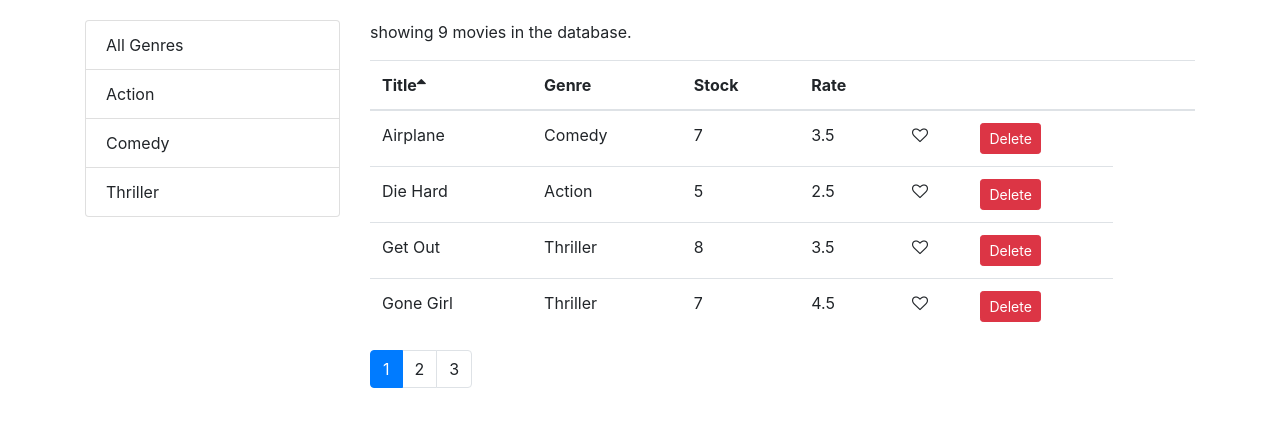
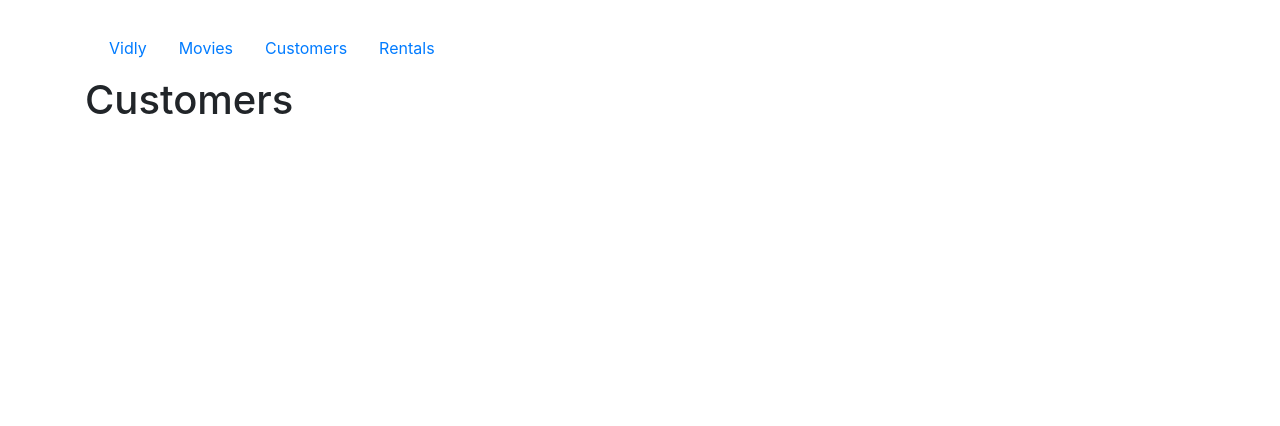
Before and after one commit to shiwen-cheng/vidly, a React (Create React App) app: page /customers in a window 1280 px wide. Shown: the top 426 px of the page. Built offline with nearby package versions, Linux system fonts and the light colour scheme.

Commit message:
add navbar.

```diff
--- a/package.json
+++ b/package.json
@@ -12,6 +12,7 @@
     "prop-types": "^15.6.2",
     "react": "^17.0.2",
     "react-dom": "^17.0.2",
+    "react-router-dom": "^4.3.1",
     "react-scripts": "5.0.0",
     "web-vitals": "^2.1.4"
   },
--- a/src/App.js
+++ b/src/App.js
@@ -1,12 +1,27 @@
+import React, { Component } from "react";
 import logo from "./logo.svg";
 import "./App.css";
-
+import { Route, Switch, Redirect } from "react-router-dom";
 import Movies from "./components/movies";
+import Customers from "./components/customers";
+import Rentals from "./components/rentals";
+import NavBar from "./components/navbar";
+import NotFound from "./components/notFound";
 
 function App() {
   return (
     <main className="container">
-      <Movies />
+      <NavBar />
+      <div className="content">
+        <Switch>
+          <Route path="/movies" component={Movies} />
+          <Route path="/customers" component={Customers} />
+          <Route path="/rentals" component={Rentals} />
+          <Route path="/not-found" component={NotFound} />
+          <Redirect from="/" to="/movies" />
+          <Redirect to="/not-found" />
+        </Switch>
+      </div>
     </main>
   );
 }
--- /dev/null
+++ b/src/components/customers.jsx
@@ -0,0 +1,7 @@
+import React from "react";
+
+const Customers = () => {
+  return <h1>Customers</h1>;
+};
+
+export default Customers;
--- /dev/null
+++ b/src/components/navbar.jsx
@@ -0,0 +1,31 @@
+import React from "react";
+import { Link } from "react-router-dom";
+
+const NavBar = (props) => {
+  return (
+    <ul className="nav nav-pills card-header-pills m-2">
+      <li className="nav-item">
+        <Link className="nav-link disable" to="/movies">
+          Vidly
+        </Link>
+      </li>
+      <li className="nav-item">
+        <Link className="nav-link" to="/movies">
+          Movies
+        </Link>
+      </li>
+      <li className="nav-item">
+        <Link className="nav-link" to="/customers">
+          Customers
+        </Link>
+      </li>
+      <li className="nav-item">
+        <Link className="nav-link" to="/rentals">
+          Rentals
+        </Link>
+      </li>
+    </ul>
+  );
+};
+
+export default NavBar;
--- /dev/null
+++ b/src/components/notFound.jsx
@@ -0,0 +1,7 @@
+import React from "react";
+
+const NotFound = () => {
+  return <h1>Not Found</h1>;
+};
+
+export default NotFound;
--- /dev/null
+++ b/src/components/rentals.jsx
@@ -0,0 +1,7 @@
+import React from "react";
+
+const Rentals = () => {
+  return <h1>Rentals</h1>;
+};
+
+export default Rentals;
--- a/src/index.js
+++ b/src/index.js
@@ -3,14 +3,14 @@
 import "./index.css";
 import App from "./App";
 import reportWebVitals from "./reportWebVitals";
-
+import { BrowserRouter } from "react-router-dom";
 import "bootstrap/dist/css/bootstrap.css";
 import "font-awesome/css/font-awesome.css";
 
 ReactDOM.render(
-  <React.StrictMode>
+  <BrowserRouter>
     <App />
-  </React.StrictMode>,
+  </BrowserRouter>,
   document.getElementById("root")
 );
 
```
Also changed, not shown: 1 other file (tests, documents, lock files or other folders).
